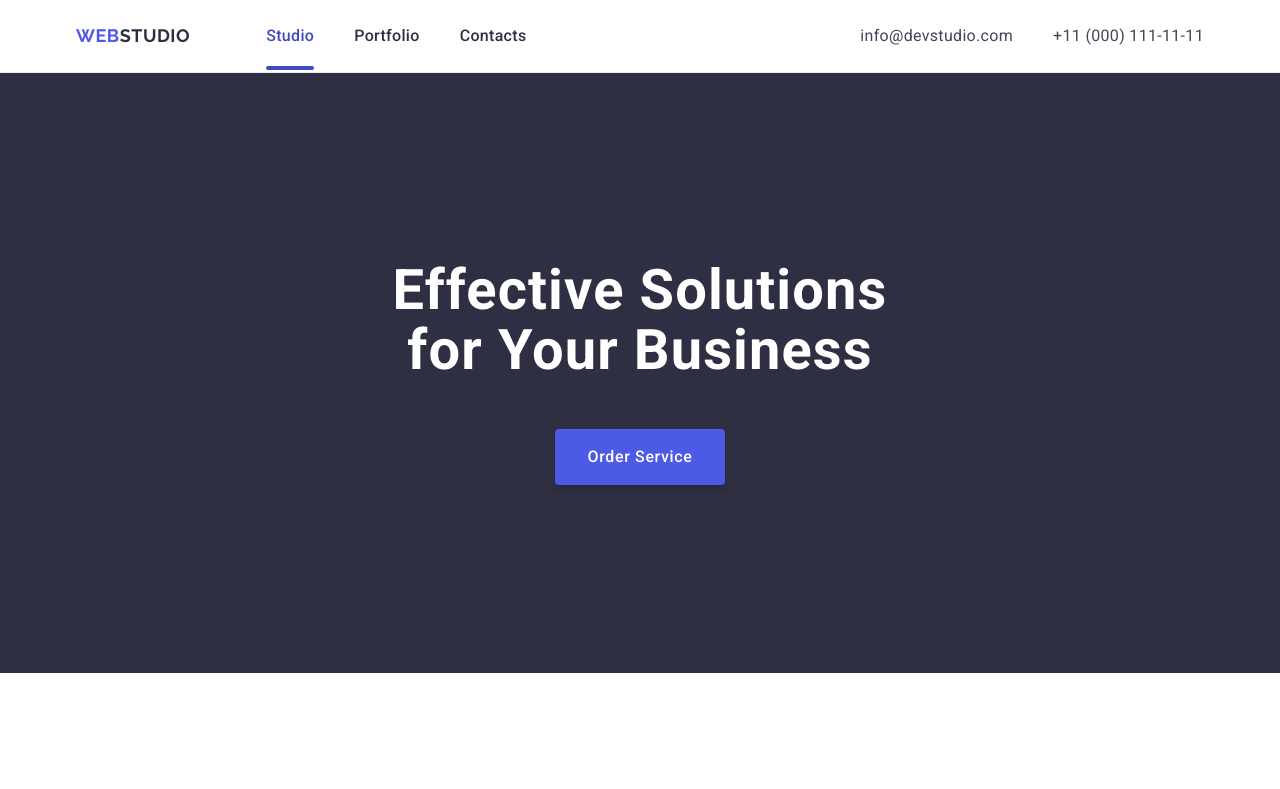
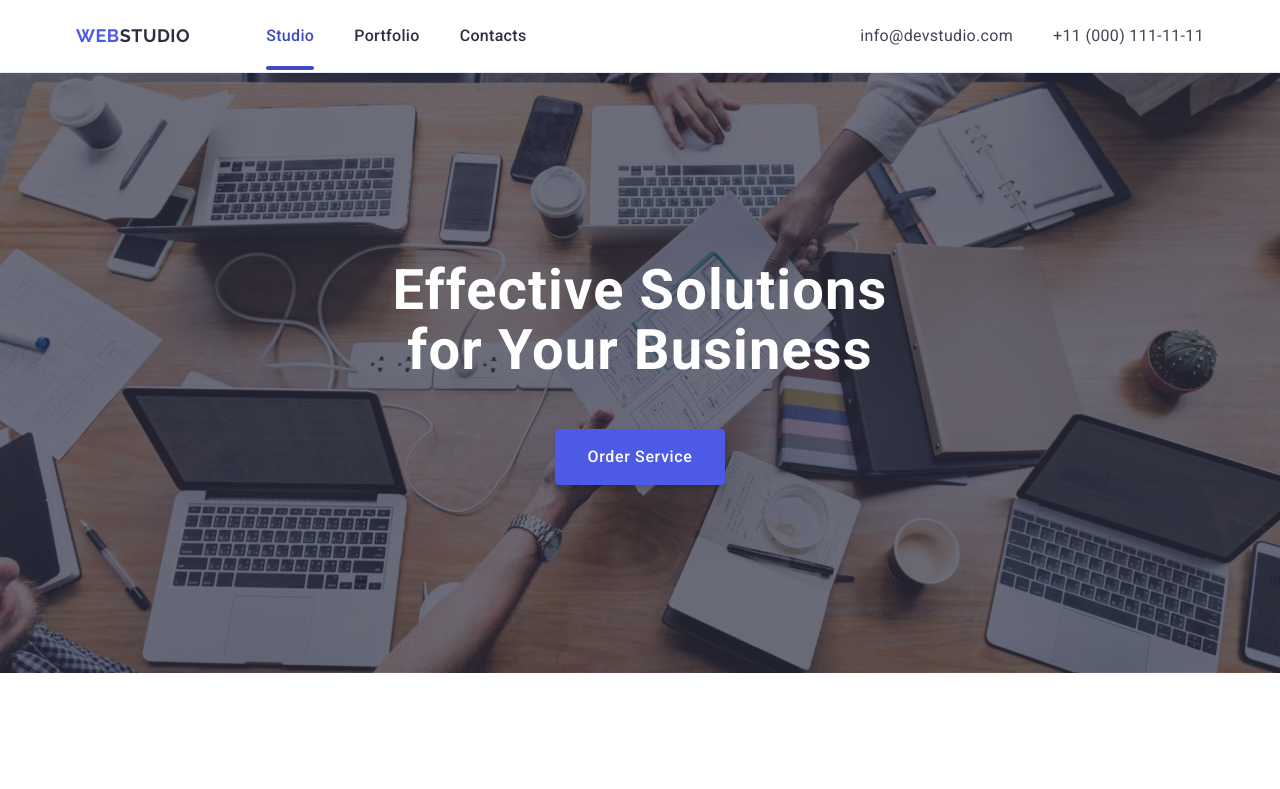
Before and after one commit to OduvanA/goit-markup-hw-04, a plain HTML site: page index.html in a window 1280 px wide. Shown: the top 789 px of the page. Drawn offline with nearby package versions, Linux system fonts and the light colour scheme; the site is published under a folder, as on GitHub Pages, so addresses that start at the root find nothing.

Commit message:
background image

```diff
--- a/css/styles.css
+++ b/css/styles.css
@@ -139,7 +139,7 @@ button {
     background-color: #2E2F42;
     padding: 188px 0;
     background-image: linear-gradient(rgba(46, 47, 66, 0.7), rgba(46, 47, 66, 0.7)),
-    url(/images/background-people-office.jpg);
+    url(../images/background-people-office.jpg);
     background-size: cover;
     background-repeat: no-repeat;
     background-position: center;
```
